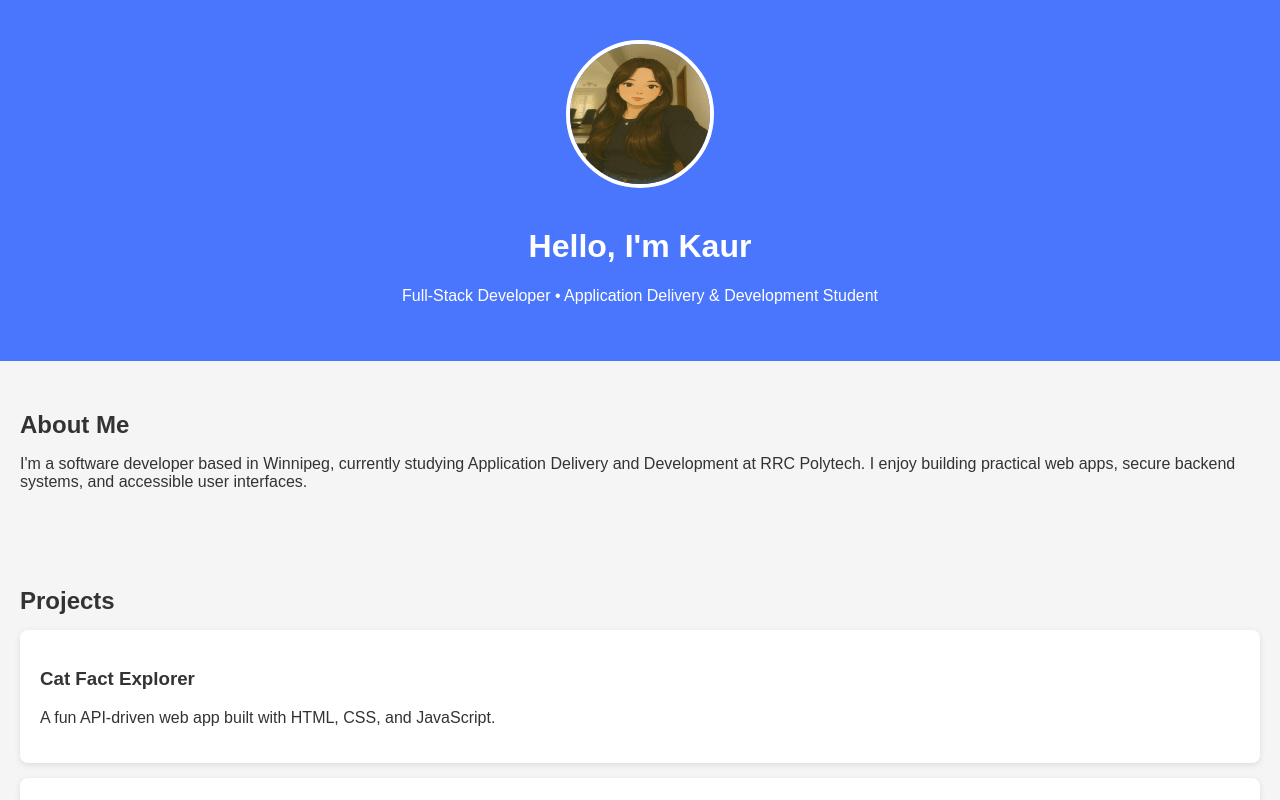
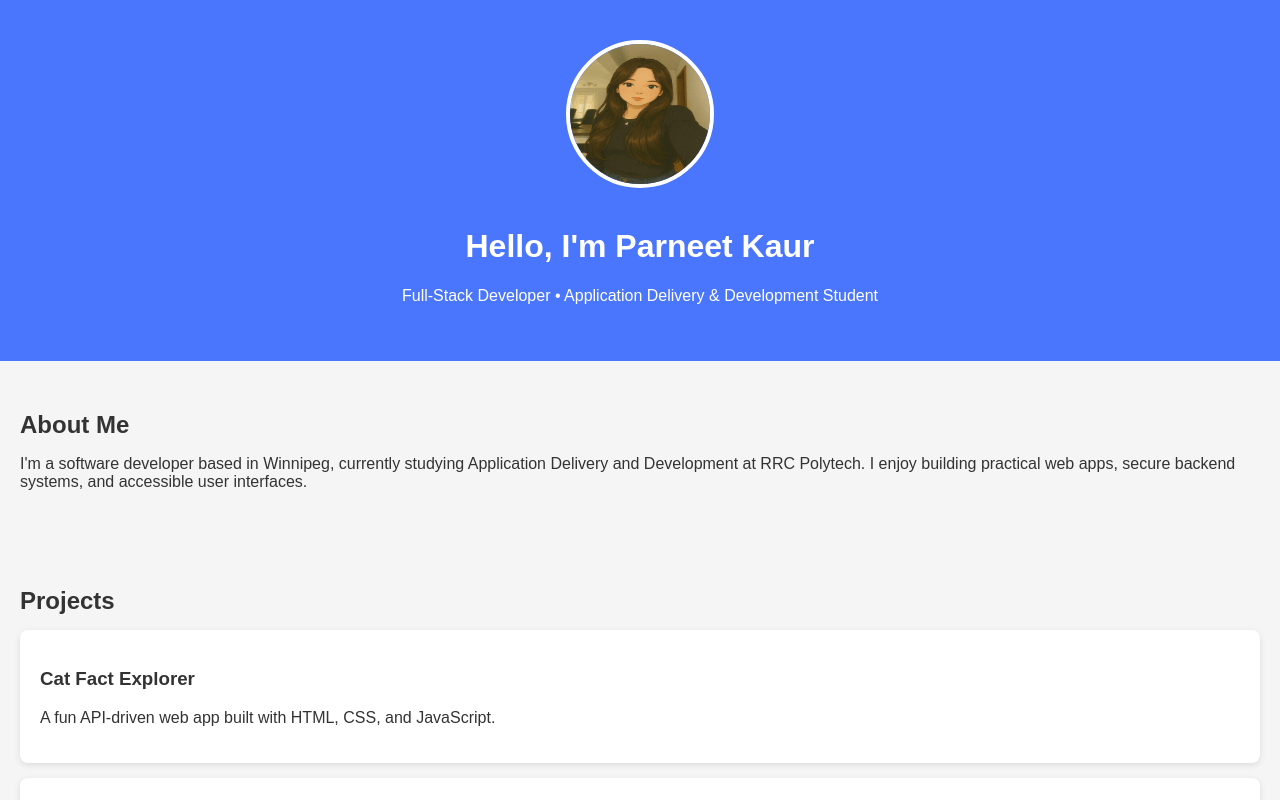
Before and after one commit to pparneetkaur2/student-portfolio-parneet-kaur, a plain HTML site: page devops-sprints/student-portfolio/index.html in a window 1280 px wide. Shown: the top 800 px of the page. Drawn offline with Linux system fonts and the light colour scheme.

Commit message:
Sprint 1A worked

```diff
--- a/devops-sprints/student-portfolio/index.html
+++ b/devops-sprints/student-portfolio/index.html
@@ -11,7 +11,7 @@
     <header>
         <div class="hero">
             <img src="assets/profile.jpg" alt="Profile Photo" class="profile-pic">
-            <h1>Hello, I'm Kaur</h1>
+            <h1>Hello, I'm Parneet Kaur</h1>
             <p>Full‑Stack Developer • Application Delivery & Development Student</p>
         </div>
     </header>
```
Also changed, not shown: 2 other files.
